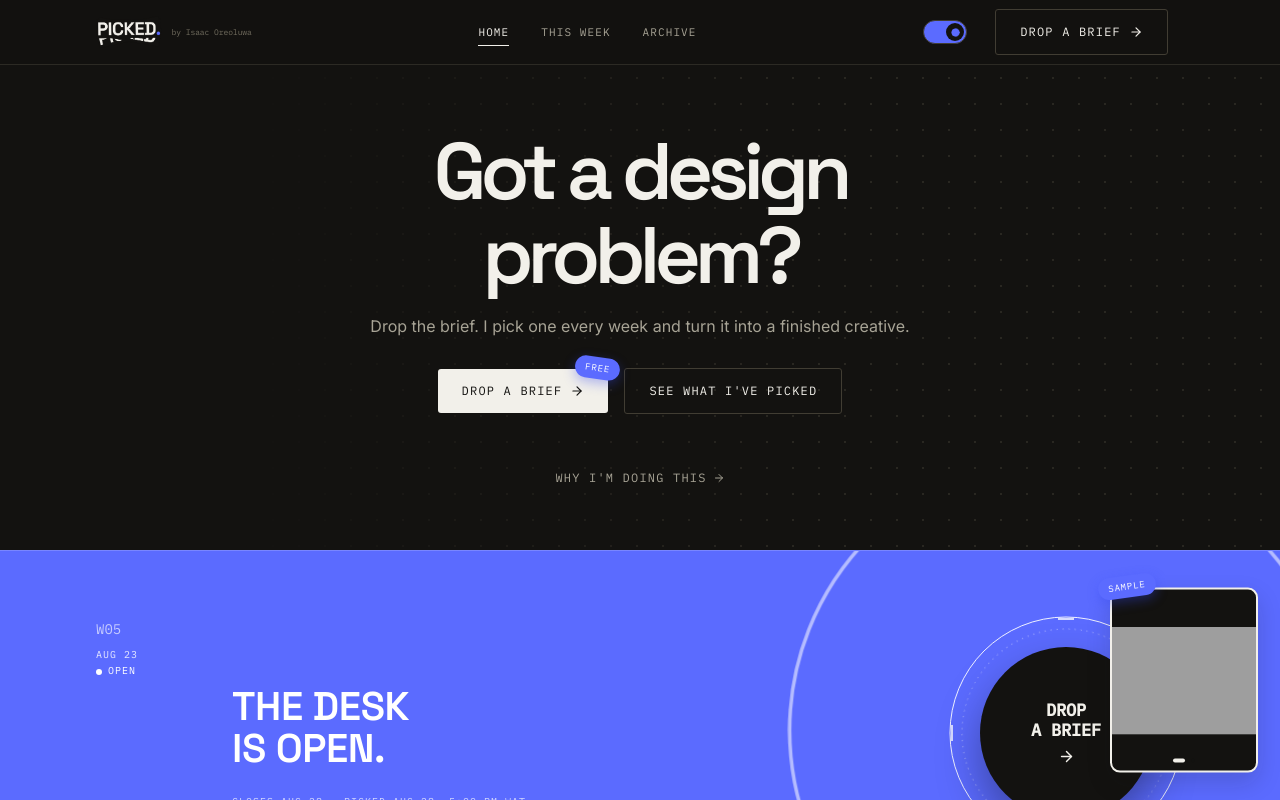
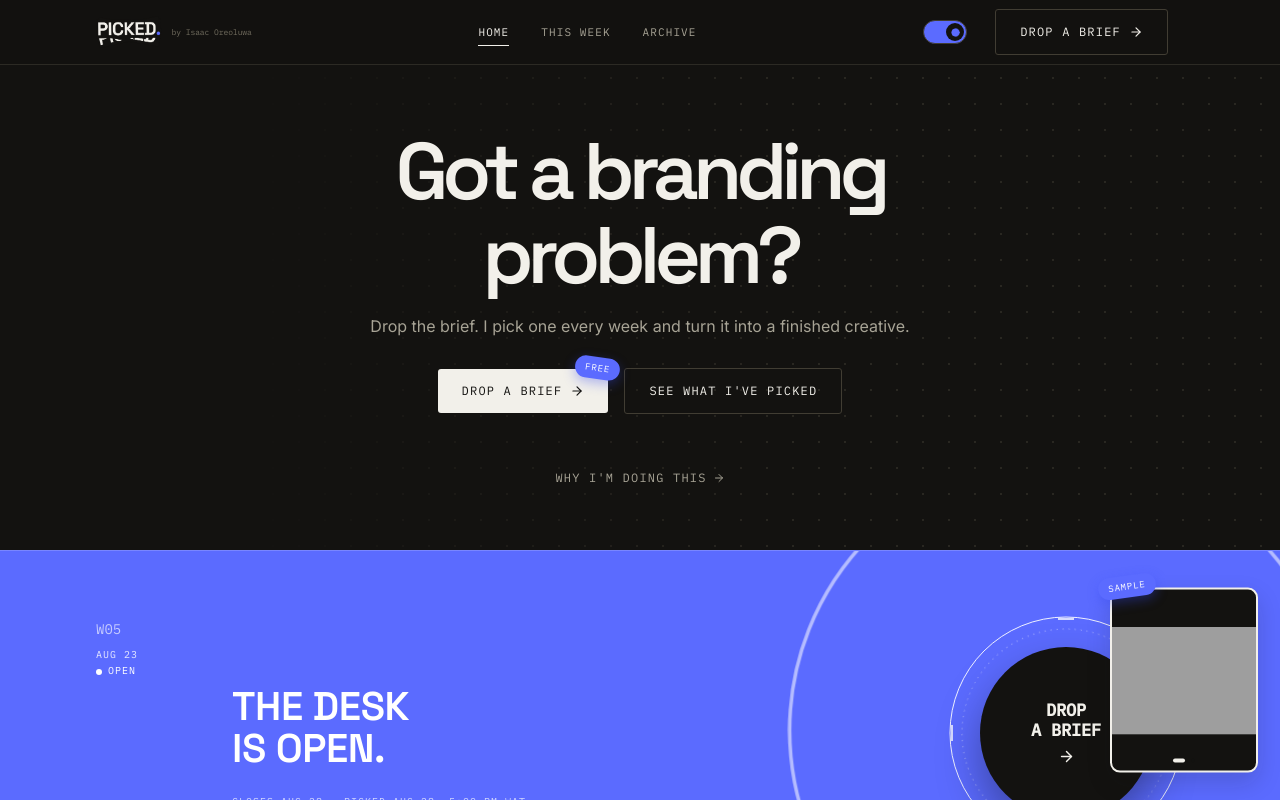
Before and after one commit to Love4reo/picked, a React (Vite) app: page / in a window 1280 px wide. Shown: the top 800 px of the page. Built offline with nearby package versions, Linux system fonts and the light colour scheme; grey boxes are pictures that could not be loaded.

Commit message:
Implement RotatingWord component for dynamic headlines
Added RotatingWord component to cycle through words in the hero headline.

```diff
--- a/src/App.jsx
+++ b/src/App.jsx
@@ -243,6 +243,22 @@ function AnimatedNumber({ value, pad = 0 }) {
   return <span ref={ref}>{String(display).padStart(pad, "0")}</span>;
 }
 
+/* Cycles through a list of words in place — used in the hero headline so
+   "Got a design problem?" rotates through the kinds of problems Picked
+   actually solves. Reuses the same digit-in slide used for the stat counters. */
+function RotatingWord({ words, interval = 2200 }) {
+  const [i, setI] = useState(0);
+  useEffect(() => {
+    const id = setInterval(() => setI((v) => (v + 1) % words.length), interval);
+    return () => clearInterval(id);
+  }, [words.length, interval]);
+  return (
+    <span key={i} className="digit-in inline-block" style={{ color: "inherit" }}>
+      {words[i]}
+    </span>
+  );
+}
+
 /* Magnetic hover — subtle cursor-follow pull, used on primary CTAs */
 function useMagnetic(strength = 14) {
   const ref = useRef(null);
@@ -853,7 +869,7 @@ function Home({ go, openBrief }) {
       <Entry index={null} meta={null} first pattern>
         <div className="rise max-w-2xl mx-auto text-center">
           <p className="f-display" style={{ fontSize: "clamp(44px,7.5vw,80px)", fontWeight: 600, lineHeight: 1.05, letterSpacing: "-6px", color: C.ink }}>
-            Got a design problem?
+            Got a <RotatingWord words={["design", "campaign", "branding", "launch", "promotion"]} /> problem?
           </p>
           <p className="f-body mt-4 mx-auto whitespace-nowrap" style={{ fontSize: 16, lineHeight: 1.7, color: C.mid }}>
             Drop the brief. I pick one every week and turn it into a finished creative.
```
